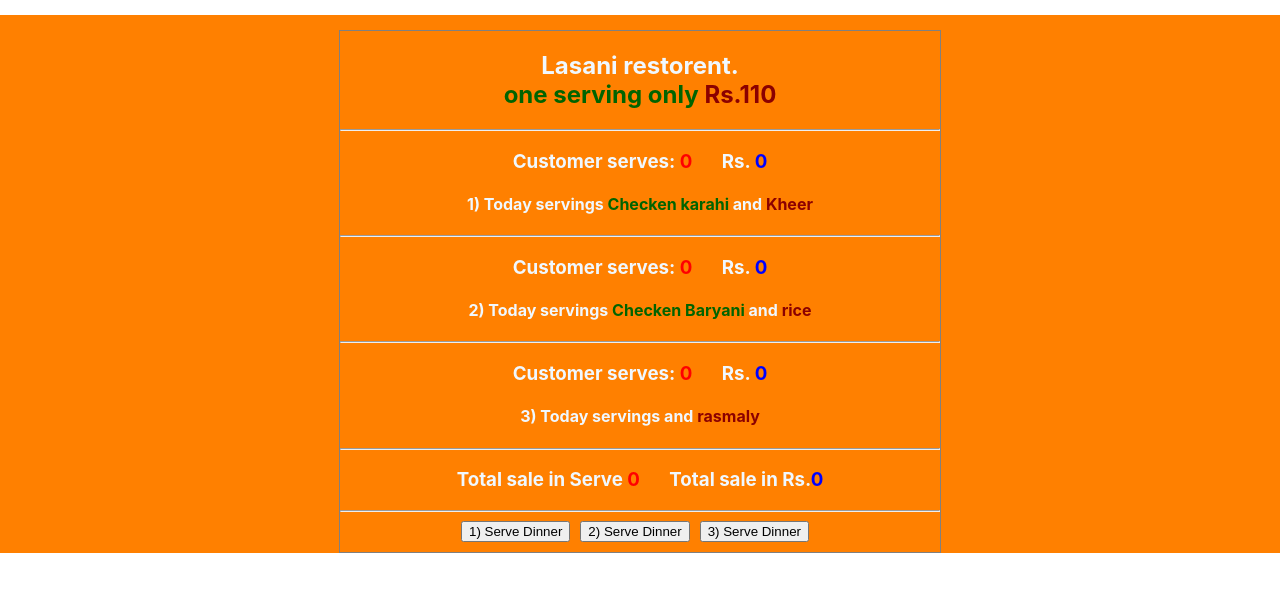
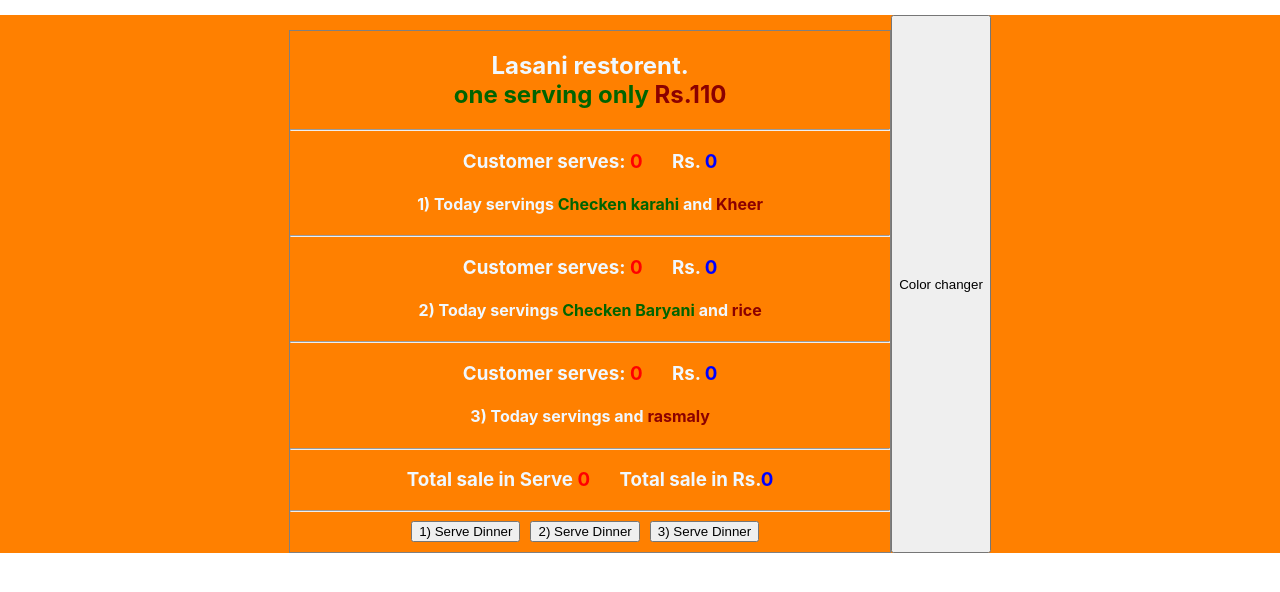
Before and after one commit to Azhar7909/reactBootCamp2020, a React (Create React App) app: page / in a window 1280 px wide. Shown: the top 592 px of the page. Built offline with nearby package versions, Linux system fonts and the light colour scheme.

Commit message:
update App.js

```diff
--- a/src/App.js
+++ b/src/App.js
@@ -22,7 +22,7 @@ useEffect(() => {
     {
       isfriday? <Lasani />  : <span>Today is Friday Restorant is closed!</span>
     }
-
+      <button onClick={()=>setIsday(!isday)}>Color changer</button>
     </div>
   );
 }
```
